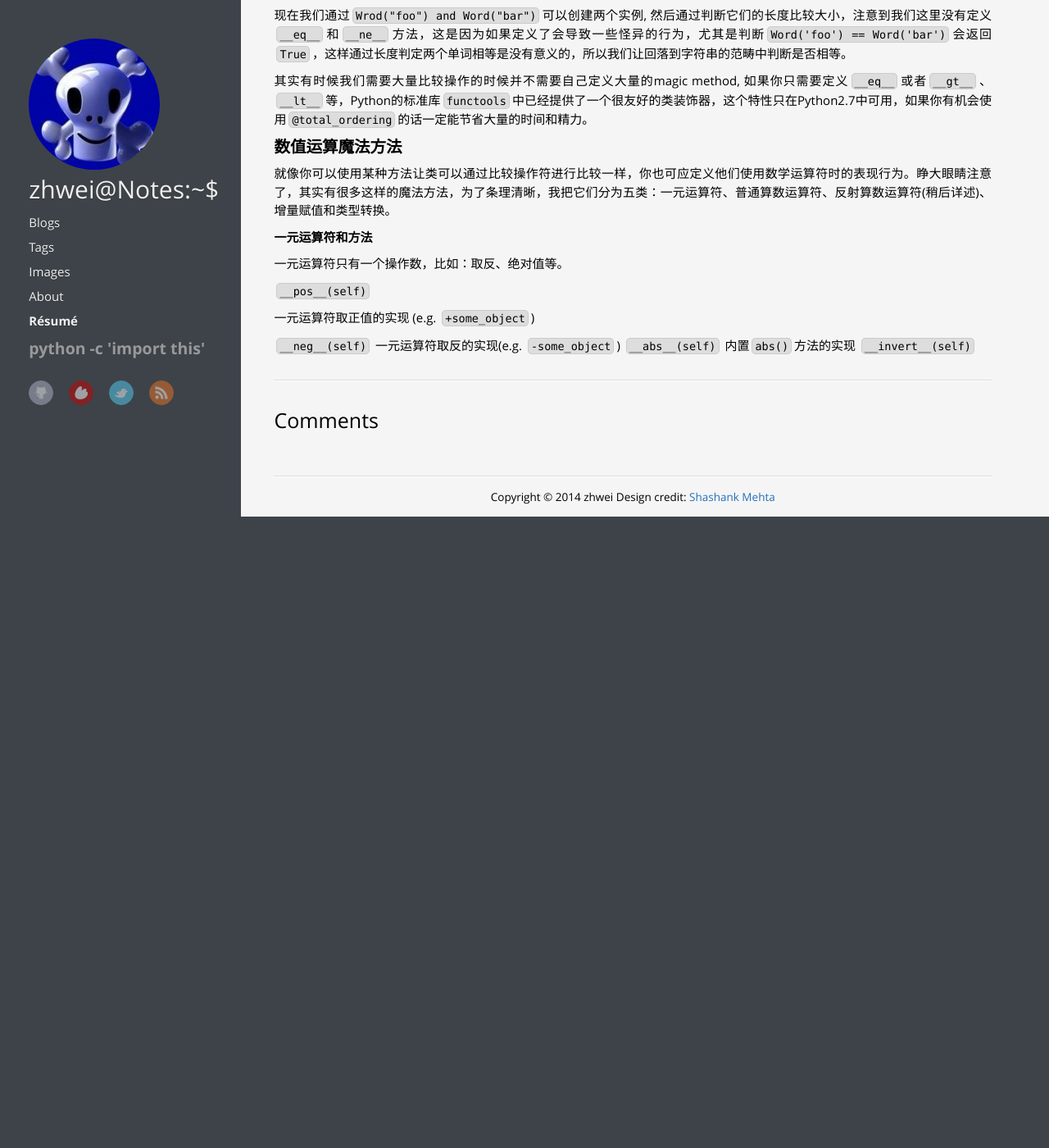
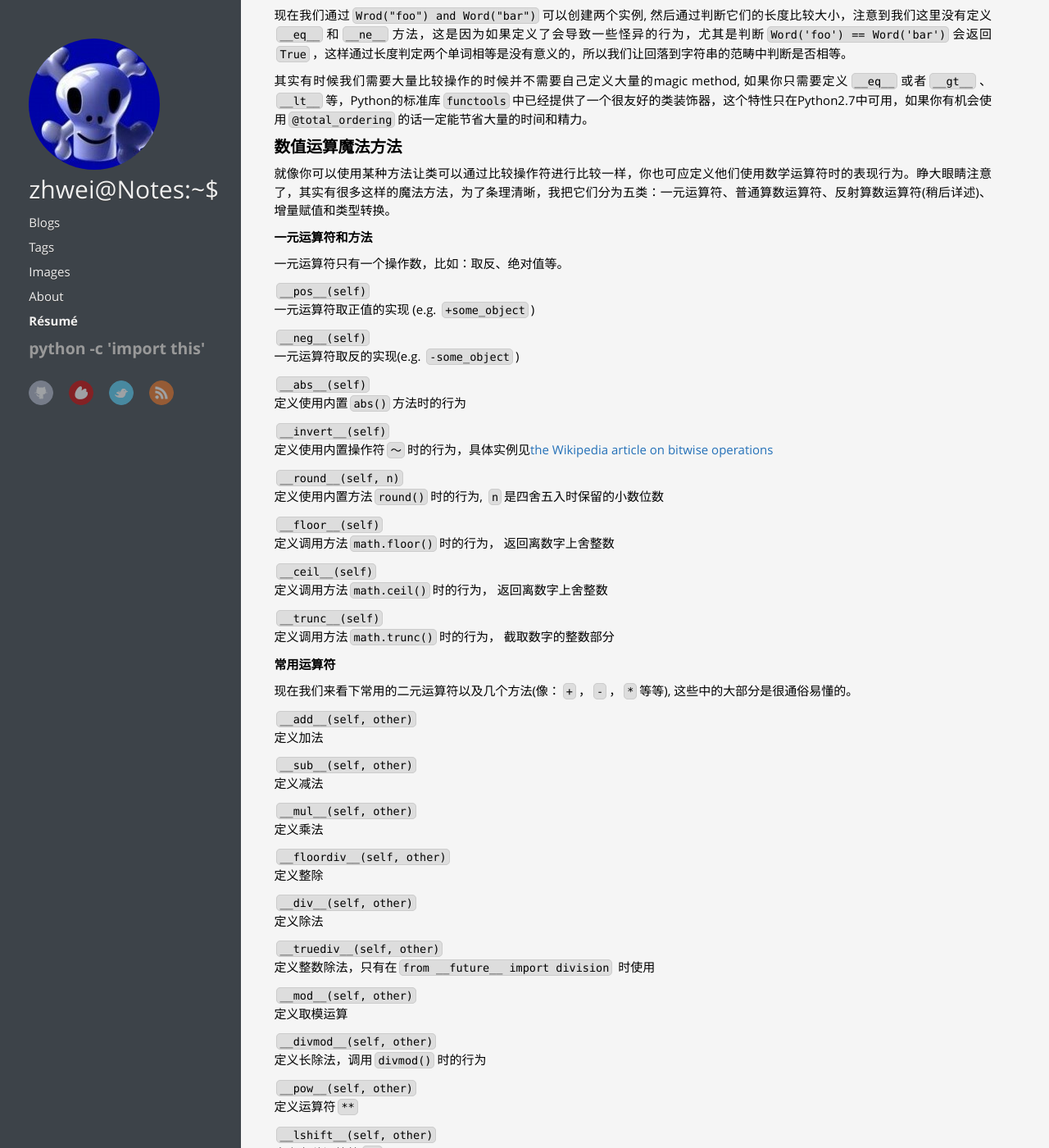
Before and after one commit to zhwei/zhwei.github.com, a Jekyll site: the page built from _posts/2013-05-21-python-magic-method-trans-1.md, in a window 1280 px wide and 1400 px high, scrolled down 3024 px. Shown: the whole window at 82% size. Built offline with Jekyll 4.4.1, drawn with Linux system fonts in a browser that asks for light colours; Markdown is read by kramdown in place of the engine named in the settings; comment, search, counter and statistics services are not loaded; before the commit the page ends 3654 px from its top, so only the background shows below that; some of the changed text lies outside the part shown.

Commit message:
modi magic mod

```diff
--- a/_posts/2013-05-21-python-magic-methond-trans-1.md
+++ b/_posts/2013-05-21-python-magic-method-trans-1.md
@@ -158,11 +158,72 @@ class Word(str):
 一元运算符只有一个操作数，比如：取反、绝对值等。
 
   `__pos__(self)`
-
   一元运算符取正值的实现 (e.g. `+some_object`)
 
   `__neg__(self)`
   一元运算符取反的实现(e.g. `-some_object`)
+
   `__abs__(self)`
-  内置`abs()`方法的实现
+  定义使用内置`abs()`方法时的行为
+
   `__invert__(self)`
+  定义使用内置操作符`～`时的行为，具体实例见[the Wikipedia article on bitwise operations](http://en.wikipedia.org/wiki/Bitwise_operation#NOT)
+
+  `__round__(self, n)`
+  定义使用内置方法`round()`时的行为, `n`是四舍五入时保留的小数位数
+
+  `__floor__(self)`
+  定义调用方法`math.floor()`时的行为， 返回离数字上舍整数
+
+  `__ceil__(self)`
+  定义调用方法`math.ceil()`时的行为， 返回离数字上舍整数
+
+  `__trunc__(self)`
+  定义调用方法`math.trunc()`时的行为， 截取数字的整数部分
+
+#### 常用运算符
+
+
+现在我们来看下常用的二元运算符以及几个方法(像：`+`，`-`，`*`等等), 这些中的大部分是很通俗易懂的。
+
+  `__add__(self, other)`
+  定义加法
+
+  `__sub__(self, other)`
+  定义减法
+
+  `__mul__(self, other)`
+  定义乘法
+
+  `__floordiv__(self, other)`
+  定义整除
+
+  `__div__(self, other)`
+  定义除法
+
+  `__truediv__(self, other)`
+  定义整数除法，只有在`from __future__ import division` 时使用
+
+  `__mod__(self, other)`
+  定义取模运算
+
+  `__divmod__(self, other)`
+  定义长除法，调用`divmod()`时的行为
+
+  `__pow__(self, other)`
+  定义运算符`**`
+
+  `__lshift__(self, other)`
+  定义左移运算符`<<`
+
+  `__rshift__(self, other)`
+  定义右移运算符`>>`
+
+  `__and__(self, other)`
+  定义按位与，`&`操作符
+
+  `__or__(self, other)`
+  定义按位或，`|`操作符
+
+  `__xor__(self, other)`
+  定义按位异或， `^`操作符
```
